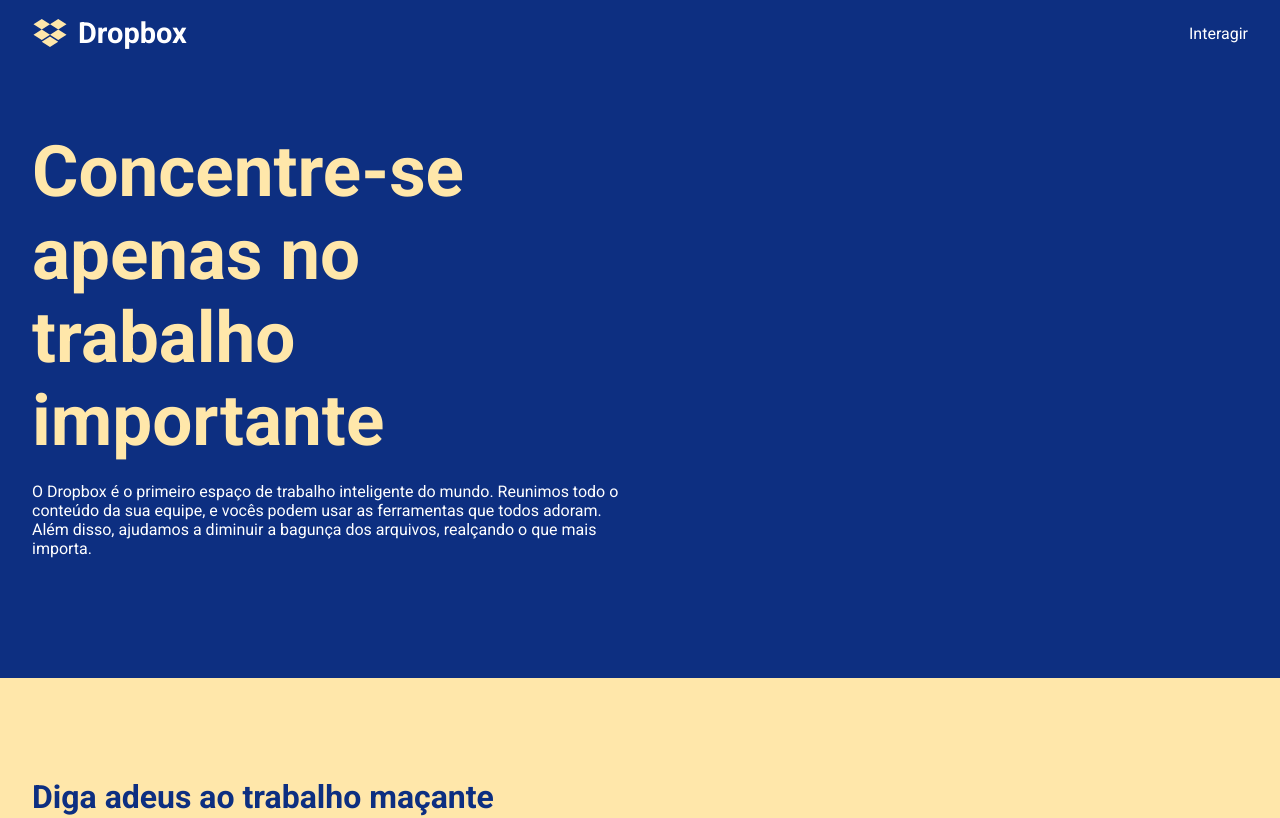
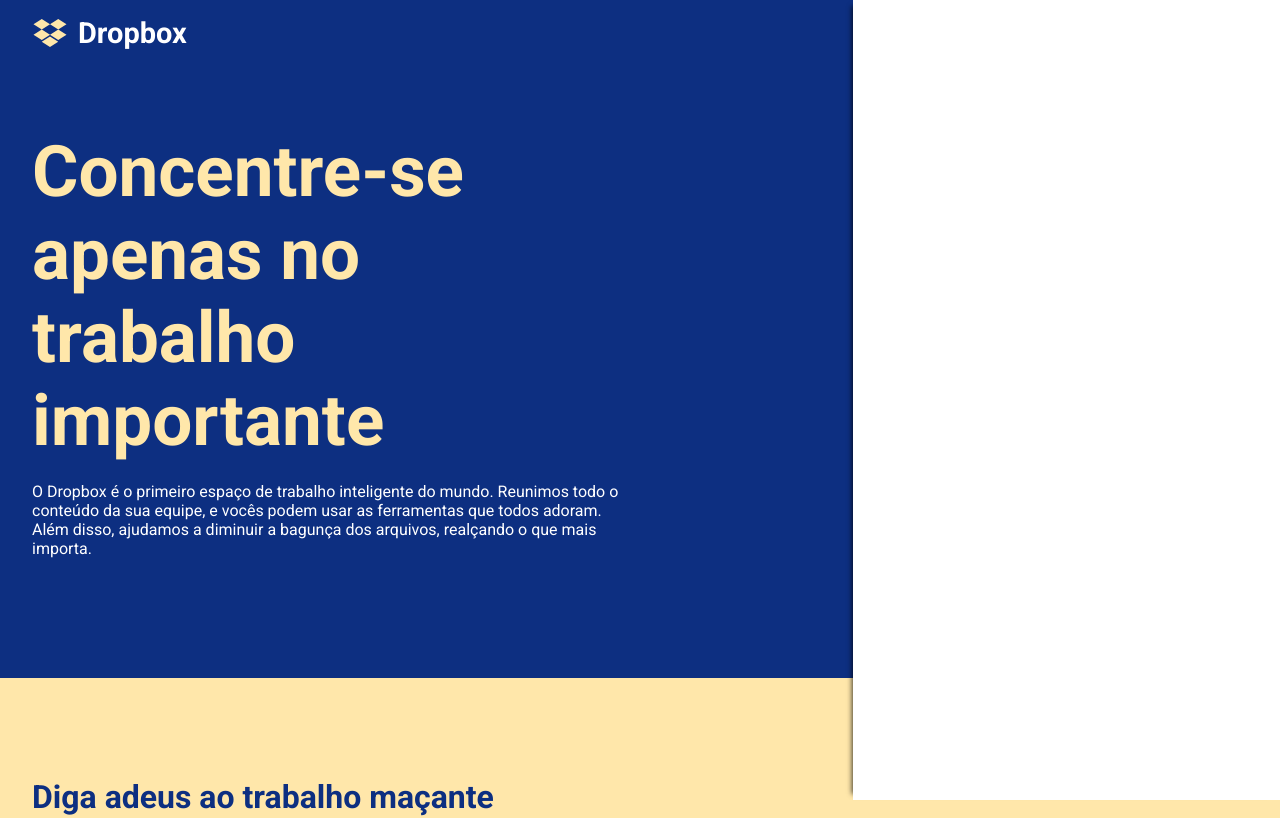
Before and after one commit to AfonsoMachado/dropbox-clone, a React (Create React App) app: page / in a window 1280 px wide. Shown: the top 818 px of the page. Built offline with nearby package versions, Linux system fonts and the light colour scheme.

Commit message:
tamanho dinamicamente da barra lateral

```diff
--- a/src/components/SideMenu/styles.ts
+++ b/src/components/SideMenu/styles.ts
@@ -1,5 +1,26 @@
 import styled from 'styled-components';
 
 export const Container = styled.div`
+  /* ficando por cima de todas as camadas  */
+  z-index: 10;
+  /* fixado na parte direita da tela */
+  position: fixed;
+  top: 0;
+  right: 0;
 
+  /* para telas menores, ocupa a tela toda */
+  width: 100%;
+  height: 100%;
+
+  background: var(--color-tertiary);
+
+  /* para telas de computador, o menu ocupa apenas lateralmente  */
+  @media (min-width: 1024px) {
+    width: calc(100% / 3);
+    box-shadow: -7px 0 5px -6px rgba(0, 0, 0, 0.75);
+  }
+
+  @media (min-width: 1440px) {
+    width: calc(480px + ((100vw - 1440px) / 2));
+  }
 `;
```
